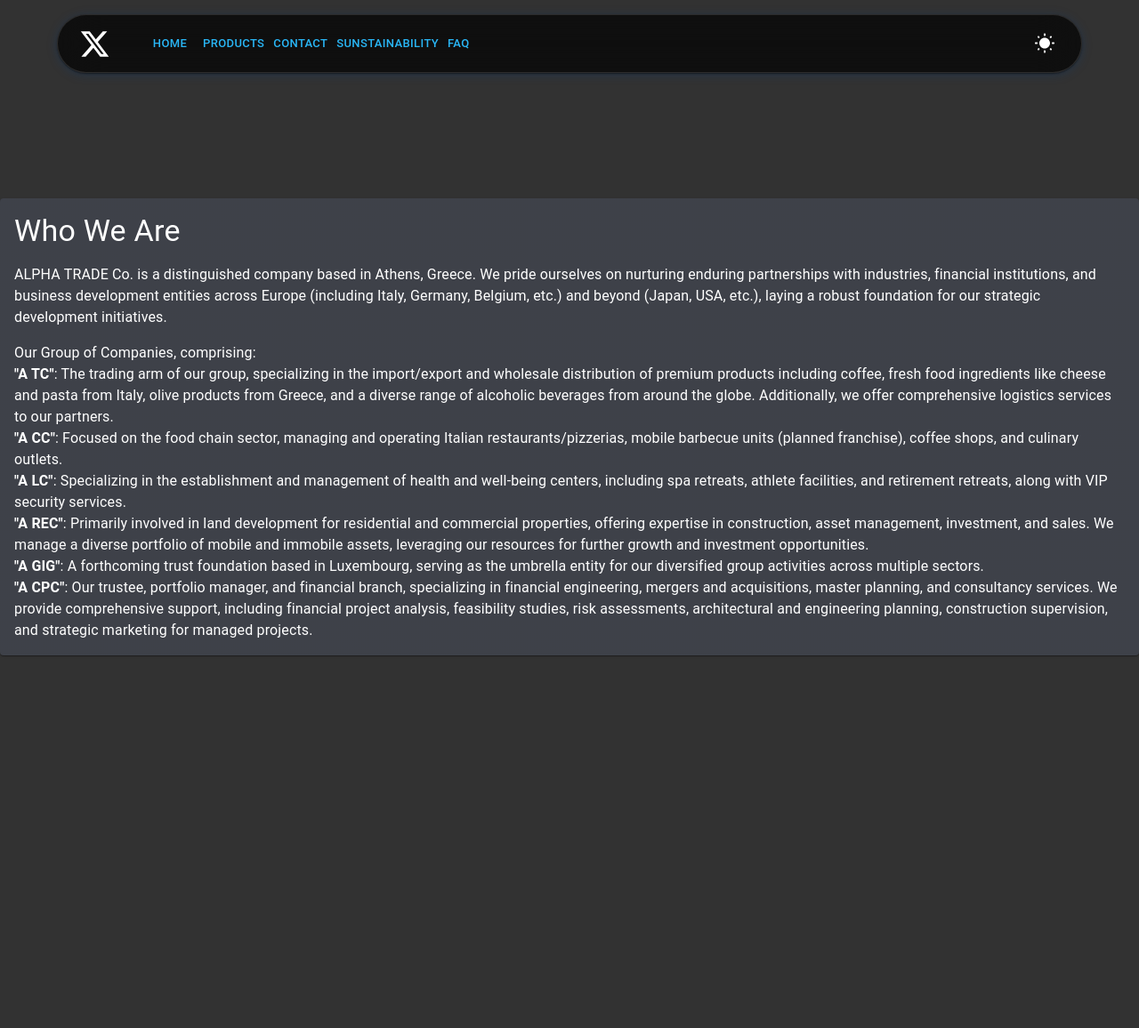
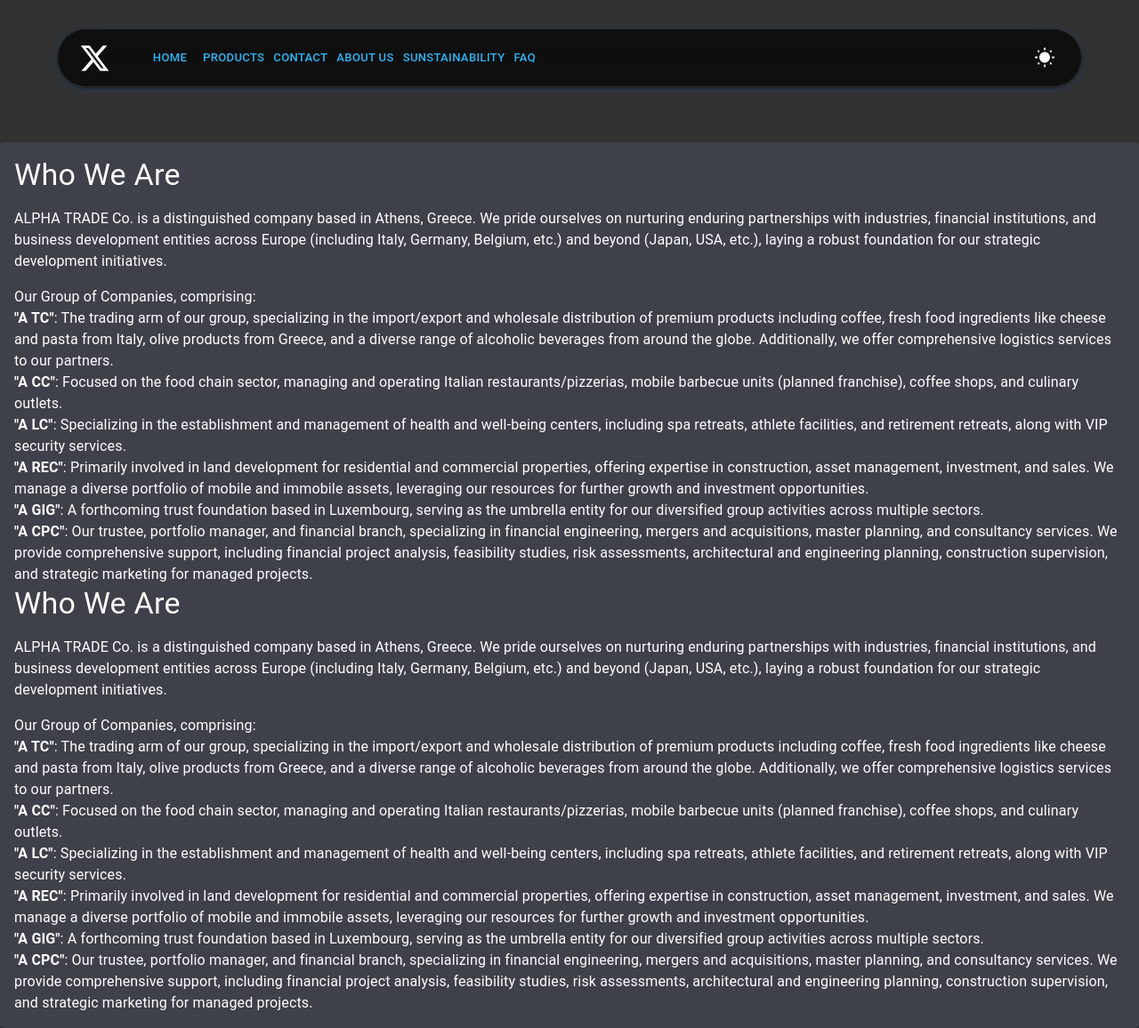
Before and after one commit to JulianoJk/AlphaTradeCo, a React (Vite) app: page /about-us in a window 1280 px wide. Shown: the whole page at 89% size. Before the commit the page ends 800 px from the top, so only its background shows below. Built offline with nearby package versions, Linux system fonts and the light colour scheme.

Commit message:
hide header when scroll down in mobile - [WIP]

```diff
--- a/src/components/Header/Header.component.tsx
+++ b/src/components/Header/Header.component.tsx
@@ -1,3 +1,4 @@
+import React, { useState } from "react";
 import { PaletteMode } from "@mui/material";
 import Box from "@mui/material/Box";
 import AppBar from "@mui/material/AppBar";
@@ -12,8 +13,8 @@
 import CloseRoundedIcon from "@mui/icons-material/CloseRounded";
 import ToggleColorMode from "../ui/ToogleColorMode.component";
 import XIcon from "@mui/icons-material/X";
-import { useState } from "react";
 import { useNavigate } from "react-router-dom";
+import useScrollDirection from "../../hooks/useScrollDirection";
 
 interface AppAppBarProps {
   mode: PaletteMode;
@@ -22,7 +23,9 @@
 
 export default function Header({ mode, toggleColorMode }: AppAppBarProps) {
   const [open, setOpen] = useState(false);
+
   const navigate = useNavigate();
+
   const toggleDrawer = (newOpen: boolean) => () => {
     setOpen(newOpen);
   };
@@ -32,15 +35,27 @@
     setOpen(false);
   };
 
+  const scrollDirection = useScrollDirection();
+
   return (
     <AppBar
       position="fixed"
-      sx={{
+      sx={(theme) => ({
         boxShadow: 0,
         bgcolor: "transparent",
         backgroundImage: "none",
         mt: 2,
-      }}
+        paddingTop: {
+          xs: scrollDirection === "down" ? -11 : -6, // Set paddingTop to 0 if scrolling down on mobile
+          md: theme.spacing(2), // Use default padding for larger screens
+        },
+        transform: {
+          xs:
+            scrollDirection === "down" ? "translateY(-100%)" : "translateY(0)",
+          md: "translateY(0)", // No transformation for larger screens
+        },
+        transition: "transform 0.2s ease-in-out", // Add transition for smooth hiding/showing
+      })}
     >
       <Container maxWidth="lg">
         <Toolbar
@@ -97,6 +112,14 @@
                 onClick={() => navigateToSection("/contact/")}
               >
                 Contact
+              </Button>
+              <Button
+                variant="text"
+                color="info"
+                size="small"
+                onClick={() => navigateToSection("/about-us/")}
+              >
+                About us
               </Button>
               <Button
                 variant="text"
--- a/src/components/Pages/AboutUs/AboutUs.component.tsx
+++ b/src/components/Pages/AboutUs/AboutUs.component.tsx
@@ -55,6 +55,61 @@
         assessments, architectural and engineering planning, construction
         supervision, and strategic marketing for managed projects.
       </Typography>
+
+
+
+      <Typography variant="h4" sx={{ color: "#ffffff", marginBottom: 2 }}>
+        Who We Are
+      </Typography>
+      <Typography variant="body1" sx={{ color: "#ffffff" }}>
+        ALPHA TRADE Co. is a distinguished company based in Athens, Greece. We
+        pride ourselves on nurturing enduring partnerships with industries,
+        financial institutions, and business development entities across Europe
+        (including Italy, Germany, Belgium, etc.) and beyond (Japan, USA, etc.),
+        laying a robust foundation for our strategic development initiatives.
+      </Typography>
+      <Typography variant="body1" color="success" sx={{ marginTop: 2 }}>
+        Our Group of Companies, comprising:
+      </Typography>
+      <Typography variant="body1" sx={{ color: "#ffffff" }}>
+        <strong>"A TC"</strong>: The trading arm of our group, specializing in
+        the import/export and wholesale distribution of premium products
+        including coffee, fresh food ingredients like cheese and pasta from
+        Italy, olive products from Greece, and a diverse range of alcoholic
+        beverages from around the globe. Additionally, we offer comprehensive
+        logistics services to our partners.
+      </Typography>
+      <Typography variant="body1" sx={{ color: "#ffffff" }}>
+        <strong>"A CC"</strong>: Focused on the food chain sector, managing and
+        operating Italian restaurants/pizzerias, mobile barbecue units (planned
+        franchise), coffee shops, and culinary outlets.
+      </Typography>
+      <Typography variant="body1" sx={{ color: "#ffffff" }}>
+        <strong>"A LC"</strong>: Specializing in the establishment and
+        management of health and well-being centers, including spa retreats,
+        athlete facilities, and retirement retreats, along with VIP security
+        services.
+      </Typography>
+      <Typography variant="body1" sx={{ color: "#ffffff" }}>
+        <strong>"A REC"</strong>: Primarily involved in land development for
+        residential and commercial properties, offering expertise in
+        construction, asset management, investment, and sales. We manage a
+        diverse portfolio of mobile and immobile assets, leveraging our
+        resources for further growth and investment opportunities.
+      </Typography>
+      <Typography variant="body1" sx={{ color: "#ffffff" }}>
+        <strong>"A GIG"</strong>: A forthcoming trust foundation based in
+        Luxembourg, serving as the umbrella entity for our diversified group
+        activities across multiple sectors.
+      </Typography>
+      <Typography variant="body1" sx={{ color: "#ffffff" }}>
+        <strong>"A CPC"</strong>: Our trustee, portfolio manager, and financial
+        branch, specializing in financial engineering, mergers and acquisitions,
+        master planning, and consultancy services. We provide comprehensive
+        support, including financial project analysis, feasibility studies, risk
+        assessments, architectural and engineering planning, construction
+        supervision, and strategic marketing for managed projects.
+      </Typography>
     </Paper>
   );
 };
--- /dev/null
+++ b/src/hooks/useScrollDirection.tsx
@@ -0,0 +1,32 @@
+import { useState, useEffect } from "react";
+
+const useScrollDirection = () => {
+  const [scrollDirection, setScrollDirection] = useState<"up" | "down" | null>(
+    null
+  );
+
+  useEffect(() => {
+    let lastScrollY = window.scrollY;
+
+    const updateScrollDirection = () => {
+      const scrollY = window.scrollY;
+      const direction = scrollY > lastScrollY ? "down" : "up";
+      if (
+        direction !== scrollDirection &&
+        (scrollY - lastScrollY > 1 || scrollY - lastScrollY < -4)
+      ) {
+        setScrollDirection(direction);
+      }
+      lastScrollY = scrollY > 0 ? scrollY : 0;
+    };
+
+    window.addEventListener("scroll", updateScrollDirection);
+    return () => {
+      window.removeEventListener("scroll", updateScrollDirection);
+    };
+  }, [scrollDirection]);
+
+  return scrollDirection;
+};
+
+export default useScrollDirection;
```
